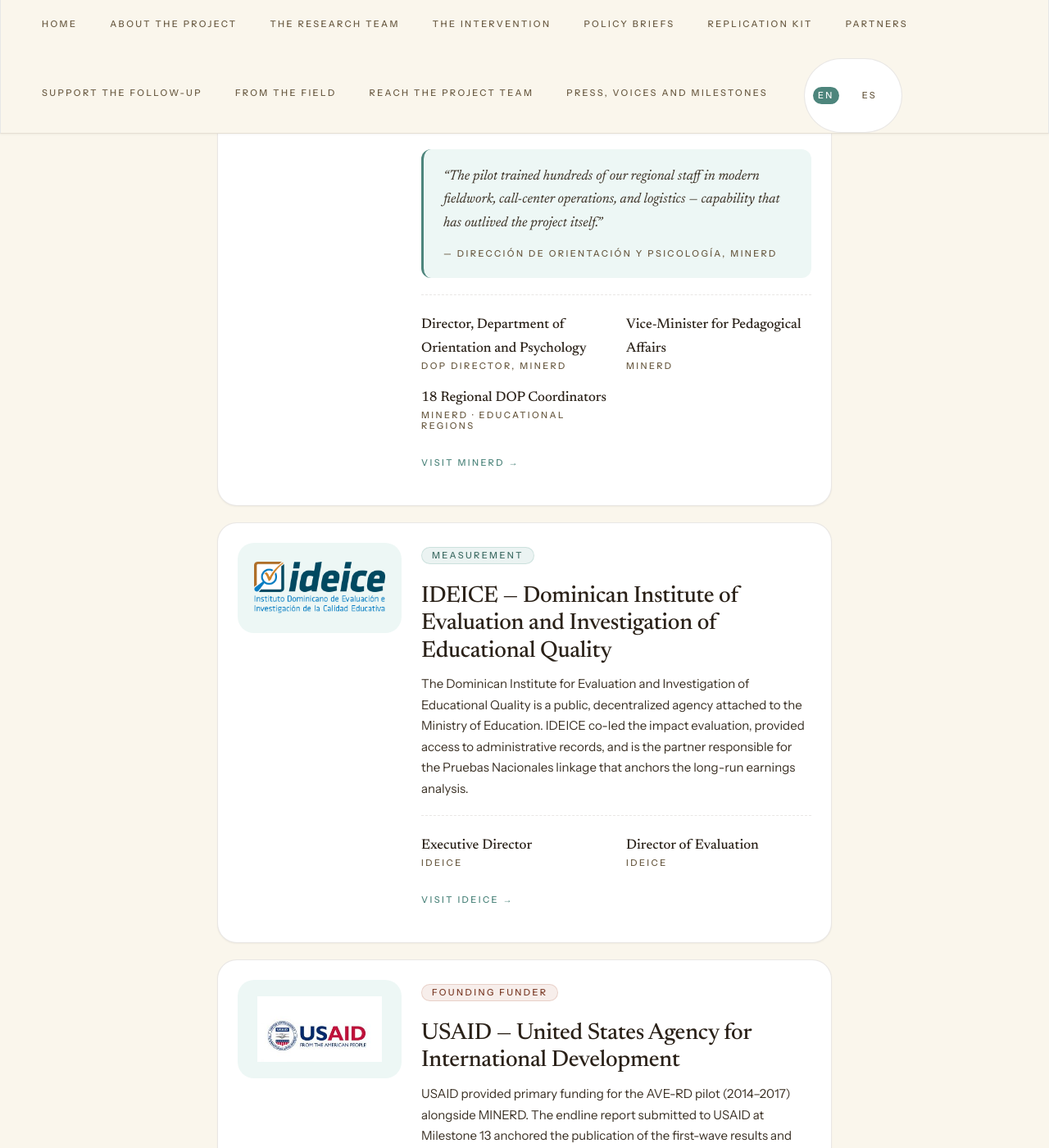
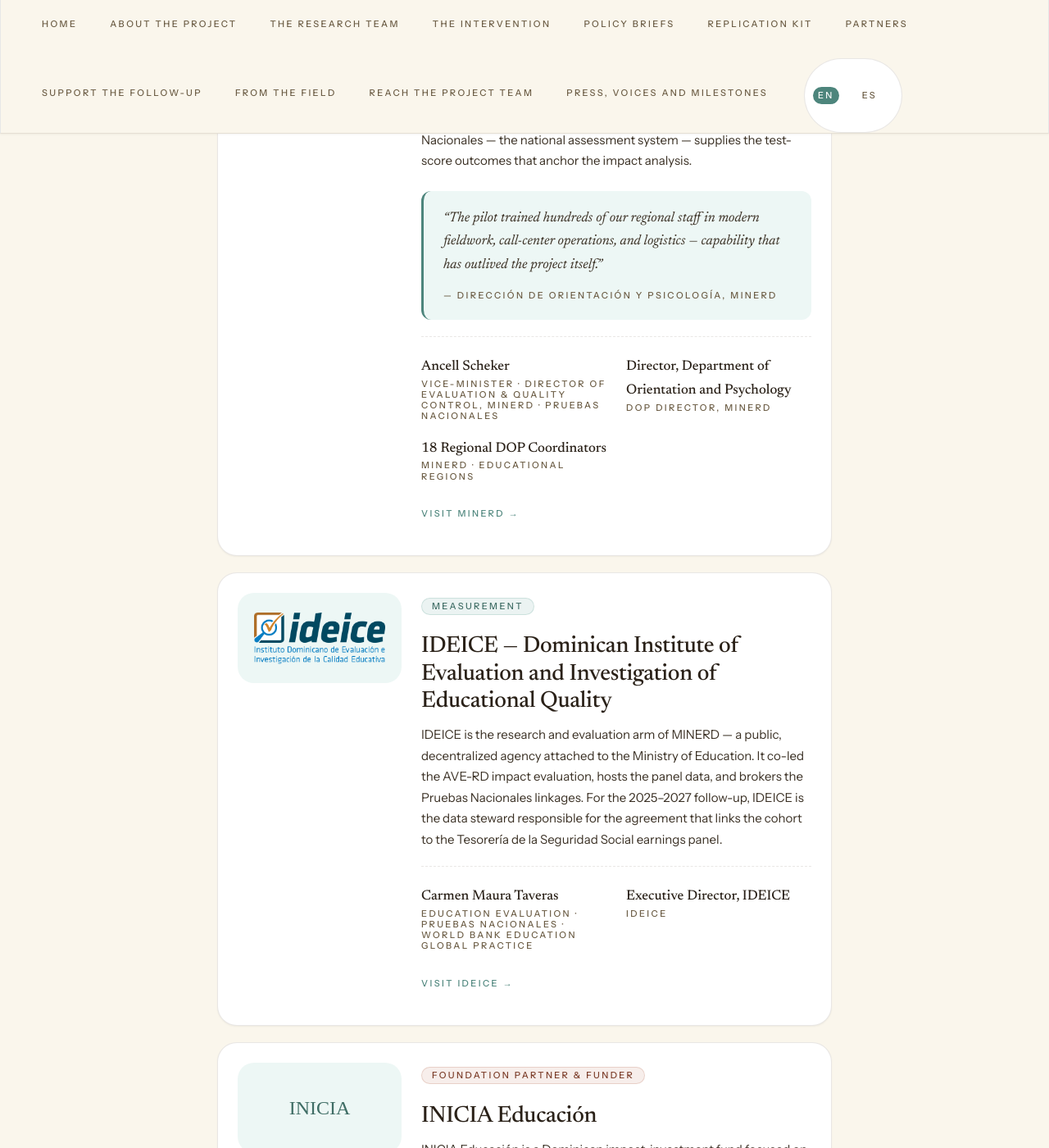
Before and after one commit to ave-rd/ave-rd.github.io, a Jekyll site: the page built from projects/partners.md, in a window 1280 px wide and 1400 px high, scrolled down 1810 px. Shown: the whole window at 82% size. Built offline with Jekyll 4.4.1, drawn with Linux system fonts in a browser that asks for light colours; some of the changed text lies outside the part shown.

Commit message:
Add INICIA Educación; name Pruebas Nacionales leads
Three real-world updates surfaced by the project team.

INICIA Educación (Dominican education foundation, founded 2010 by the
Vicini family; iniciaeducacion.org) added as a fifth institutional
partner. Partner card uses a styled text fallback until a logo is
supplied at /img/logos/inicia.png. Partner counts updated across:
- /projects/partners/ : "5 institutions" eyebrow + stat-strip + intro
- /es/partners/ : same in Spanish ("cinco instituciones")
- / : homepage partnership section now reads "Five institutions, two
  countries" with a 3-up grid (was 4-up); INICIA threaded into the
  read-more list and the homepage ResearchProject JSON-LD funder array.

Pruebas Nacionales leads named in the partner_leads roster:
- Ancell Scheker (Vice-Minister, Director of Evaluation & Quality
  Control, MINERD · Pruebas Nacionales) added to the MINERD card as the
  named lead for the assessment-system outcomes.
- Carmen Maura Taveras (education evaluation consultant; J-PAL profile
  + World Bank Education Global Practice) added to the IDEICE card and
  to the country-team staff list on /projects/researchers/.

IDEICE description updated: now correctly framed as the research and
evaluation arm of MINERD, not as a separate ministry-attached agency.

Logo fallback: partner-card now renders the partner short name in
serif type when `logo` is empty (covers INICIA on all three pages —
EN, ES, and homepage).

```diff
--- a/_data/partner_leads.yml
+++ b/_data/partner_leads.yml
@@ -51,7 +51,9 @@ partners:
       management, administration and development of the country's
       education model. Its Department of Orientation and Psychology
       delivered the AVE-RD videos to schools nationwide and is the
-      operational owner of the follow-up wave.
+      operational owner of the follow-up wave. MINERD's Pruebas
+      Nacionales — the national assessment system — supplies the
+      test-score outcomes that anchor the impact analysis.
     quote:
       text: >-
         The pilot trained hundreds of our regional staff in modern
@@ -59,10 +61,10 @@ partners:
         capability that has outlived the project itself.
       attrib: "Dirección de Orientación y Psicología, MINERD"
     leads:
-      - name: "Director, Department of Orientation and Psychology"   # TODO: replace
+      - name: "Ancell Scheker"
+        role: "Vice-Minister · Director of Evaluation & Quality Control, MINERD · Pruebas Nacionales"
+      - name: "Director, Department of Orientation and Psychology"   # TODO: replace with real name
         role: "DOP Director, MINERD"
-      - name: "Vice-Minister for Pedagogical Affairs"                # TODO: replace
-        role: "MINERD"
       - name: "18 Regional DOP Coordinators"
         role: "MINERD · Educational regions"
 
@@ -77,17 +79,41 @@ partners:
     role_badge: "research"
     role_label: "Measurement"
     description: >-
-      The Dominican Institute for Evaluation and Investigation of
-      Educational Quality is a public, decentralized agency attached to
-      the Ministry of Education. IDEICE co-led the impact evaluation,
-      provided access to administrative records, and is the partner
-      responsible for the Pruebas Nacionales linkage that anchors the
-      long-run earnings analysis.
+      IDEICE is the research and evaluation arm of MINERD — a public,
+      decentralized agency attached to the Ministry of Education. It
+      co-led the AVE-RD impact evaluation, hosts the panel data, and
+      brokers the Pruebas Nacionales linkages. For the
+      2025–2027 follow-up, IDEICE is the data steward responsible
+      for the agreement that links the cohort to the Tesorería de la
+      Seguridad Social earnings panel.
     leads:
-      - name: "Executive Director"          # TODO: replace
+      - name: "Carmen Maura Taveras"
+        role: "Education evaluation · Pruebas Nacionales · World Bank Education Global Practice"
+      - name: "Executive Director, IDEICE"      # TODO: replace
         role: "IDEICE"
-      - name: "Director of Evaluation"      # TODO: replace
-        role: "IDEICE"
+
+  - id: inicia
+    name: "INICIA Educación"
+    short: "INICIA"
+    type: "Education foundation and impact-investment fund"
+    schema_type: "Organization"
+    country: "Dominican Republic"
+    url: "https://www.iniciaeducacion.org/"
+    logo: ""                                            # TODO: add /img/logos/inicia.png
+    role_badge: "cohort"
+    role_label: "Foundation partner & funder"
+    description: >-
+      INICIA Educación is a Dominican impact-investment fund focused
+      on the country's basic-education system, established in 2010 by
+      the Vicini family. It works in close partnership with MINERD and
+      IDEICE on system-wide evidence generation — including AVE-RD —
+      and is a key partner and funder of the
+      2025–2027 follow-up wave.
+    leads:
+      - name: "Executive Director"             # TODO: replace with real name
+        role: "INICIA Educación"
+      - name: "Education Programs Lead"        # TODO: replace with real name
+        role: "INICIA Educación"
 
   - id: usaid
     name: "USAID — United States Agency for International Development"
--- a/_data/researchers.yml
+++ b/_data/researchers.yml
@@ -146,9 +146,12 @@ staff:
   - name: "Gonzalo Oyanedel"
     role: "Project Manager — J-PAL LAC"
     note: "Oversees fieldwork, school logistics, and the survey panel."
+  - name: "Carmen Maura Taveras"
+    role: "Senior research collaborator · IDEICE / World Bank Education Global Practice"
+    note: "Long-time collaborator on Dominican education evaluations and Pruebas Nacionales linkages; bridges the academic team and IDEICE's research agenda. J-PAL profile: <a href=\"https://www.povertyactionlab.org/person/taveras\" rel=\"noopener\">povertyactionlab.org</a>."
+  - name: "Ancell Scheker"
+    role: "MINERD · Vice-Minister · Director of Evaluation & Quality Control · Pruebas Nacionales"
+    note: "Owns the assessment-system outcomes used in the impact analysis and the institutional approval path for the follow-up wave."
   - name: "Field Coordinator"          # TODO: replace with real name
     role: "MINERD · Dirección de Orientación y Psicología"
     note: "Liaison with regional DOP coordinators across the 18 educational regions."
-  - name: "IDEICE Research Lead"       # TODO: replace with real name
-    role: "IDEICE"
-    note: "Co-lead of the impact evaluation; quality assurance on Pruebas Nacionales linkages."
--- a/projects/partners.md
+++ b/projects/partners.md
@@ -12,19 +12,20 @@ hero-style: gradient
 ---
 
 <p class="dropcap">
-  AVE-RD is the work of four institutions across two countries: a research
-  lab, a national ministry, an evaluation agency, and an international
-  donor. Each owned one part of the pipeline &mdash; design, delivery,
-  measurement, funding &mdash; and the pilot reached
-  <span class="font-osf">200,000</span> students because all four held
-  their corner. The follow-up wave keeps the same partnership architecture,
-  with a new emphasis on the evaluation agency's access to administrative
-  earnings records.
+  AVE-RD is the work of five institutions across two countries: a
+  research lab, a national ministry, its evaluation arm, a Dominican
+  education foundation, and an international donor. Each owns one
+  part of the pipeline &mdash; design, delivery, measurement,
+  domestic funding, founding donor &mdash; and the pilot reached
+  <span class="font-osf">200,000</span> students because all five
+  held their corner. The follow-up wave keeps the same partnership
+  architecture, with a new emphasis on the evaluation agency's access
+  to administrative earnings records.
 </p>
 
 <dl class="stat-strip reveal">
   <div class="stat-strip__item">
-    <dd class="stat-strip__value">4</dd>
+    <dd class="stat-strip__value">5</dd>
     <dt class="stat-strip__label">Institutional partners</dt>
   </div>
   <div class="stat-strip__item">
@@ -46,7 +47,11 @@ hero-style: gradient
   <meta itemprop="name" content="{{ p.name | strip_html }}" />
   <meta itemprop="url" content="{{ p.url }}" />
   <div class="partner-card__logo">
+    {% if p.logo and p.logo != "" %}
     <img src="{{ p.logo }}" alt="{{ p.short }} logo" loading="lazy" itemprop="logo" />
+    {% else %}
+    <span style="font-family:var(--font-serif,serif);font-weight:500;font-size:24px;color:var(--turquoise-700);text-align:center;">{{ p.short }}</span>
+    {% endif %}
   </div>
   <div class="partner-card__body">
     <span class="badge badge--{{ p.role_badge }}">{{ p.role_label }}</span>
```
Also changed, not shown: other parts of projects/partners.md (+2 -2 lines), es/partners.md (+14 -9 lines), index.md (+15 -5 lines).
